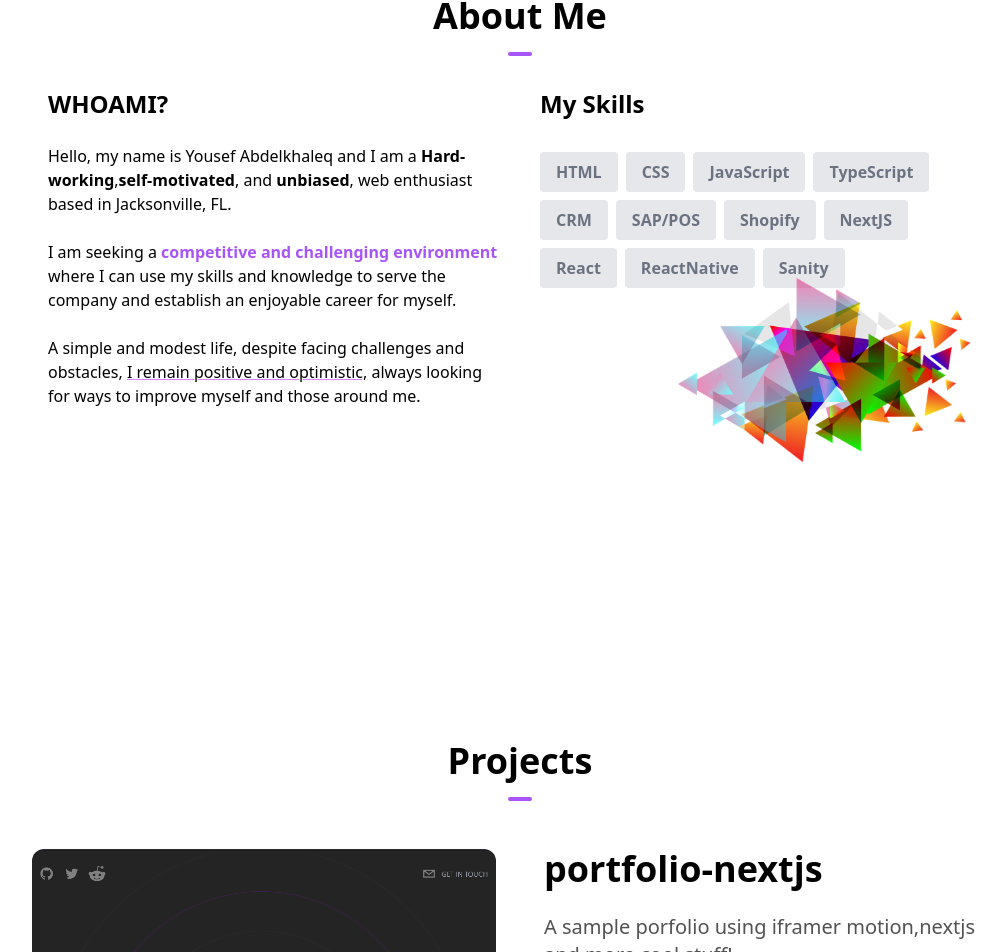
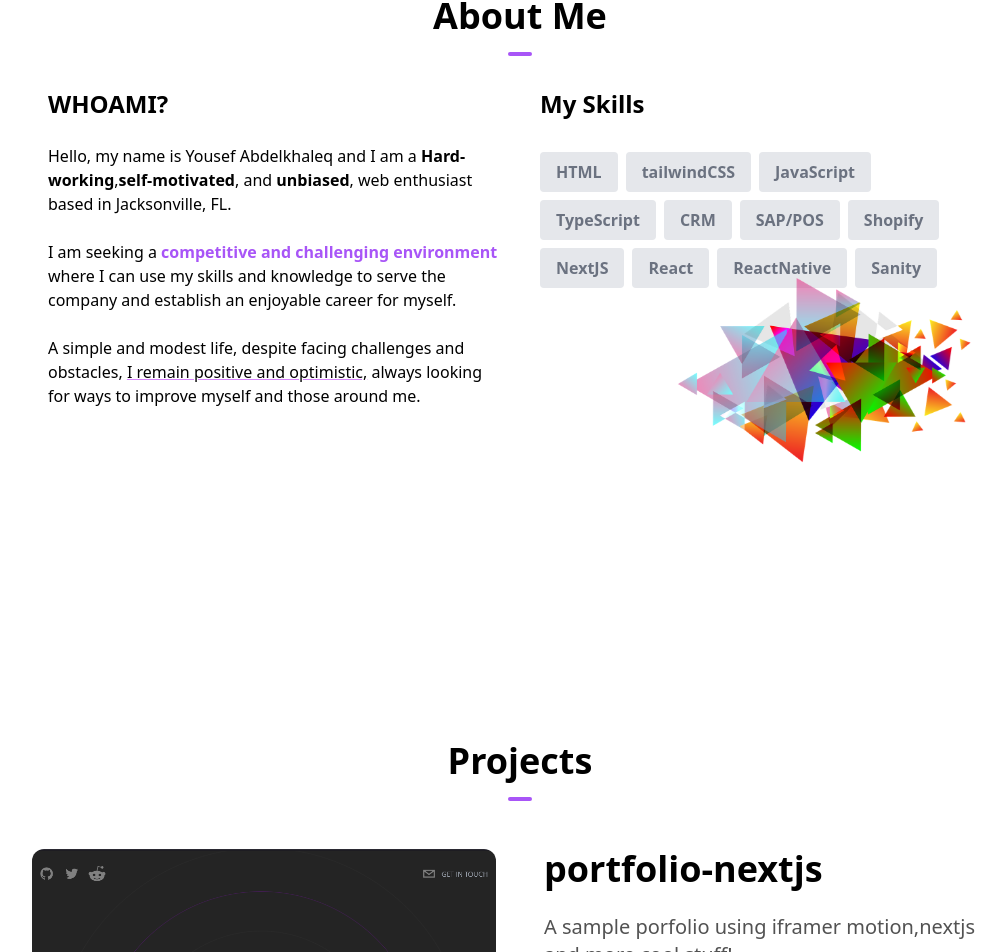
Before and after one commit to hqasmei/tailwindcss-and-nextjs-portfolio, a Next.js app: page / in a window 1280 px wide. Shown: the part 967-1919 px from the top of the page, without its empty margins (120-1126 px from the left). Built offline with nearby package versions, Linux system fonts and the light colour scheme.

Commit message:
dewedeth

```diff
--- a/components/AboutSection.tsx
+++ b/components/AboutSection.tsx
@@ -3,7 +3,7 @@ import Image from 'next/image';
 
 const skills = [
     {skill:"HTML"},
-    {skill:"CSS"},
+    {skill:"tailwindCSS"},
     {skill:"JavaScript"},
     {skill:"TypeScript"},
     {skill:"CRM"},
```
